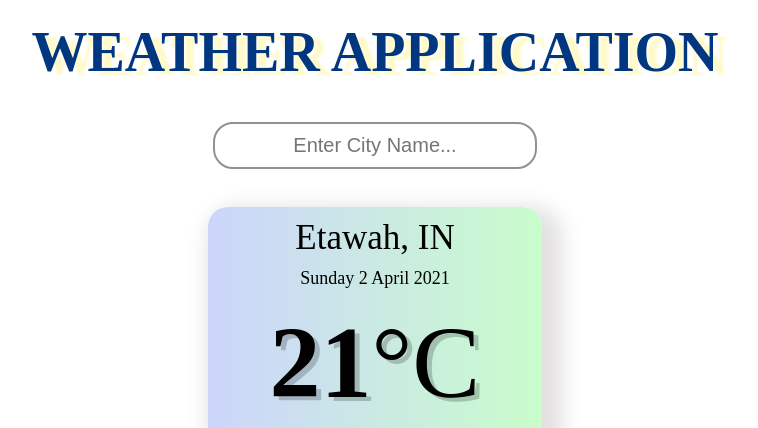
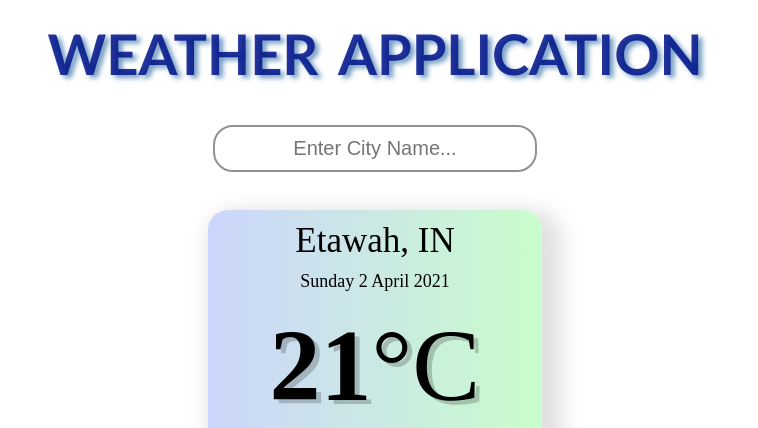
Before and after one commit to KaisiGray/Weather_Application, a plain HTML site: page index.html in a window 1280 px wide. Shown: the top 428 px of the page, without its empty margins (265-1023 px from the left). Drawn offline with Linux system fonts and the light colour scheme.

Commit message:
Enhanced the UI of title of the weather app

```diff
--- a/Assets/css/style.css
+++ b/Assets/css/style.css
@@ -14,9 +14,14 @@ body {
 
 h1 {
   margin-top: 20px;
-  color: rgb(0, 55, 128);
-  font-size: 56px;
-  text-shadow: 10px 4px 2px rgba(255, 230, 0, 0.2);
+    color: rgba(0, 19, 137, 0.86);
+    font-size: 56px;
+    font-family: 'Gill Sans';
+
+    word-spacing: 8px;
+  /*text-shadow: 10px 4px 2px rgba(255, 230, 0, 0.2);*/
+   text-shadow: 4px 3px 5px  rgba(46, 108, 164, 0.68);
+
 }
   .search {
      margin: 38px auto;
```
